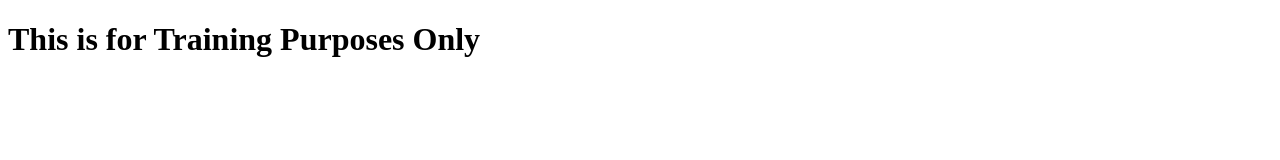
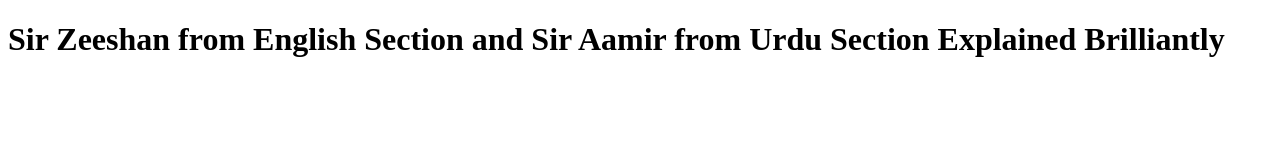
Before and after one commit to ArslanKAS/Bootcamp-2020, a plain HTML site: page index.html in a window 1280 px wide. Drawn offline with Linux system fonts and the light colour scheme.

Commit message:
Update index.html

```diff
--- a/index.html
+++ b/index.html
@@ -6,6 +6,6 @@
     <title>Document</title>
 </head>
 <body>
-    <h1>This is for Training Purposes Only</h1>
+    <h1>Sir Zeeshan from English Section and Sir Aamir from Urdu Section Explained Brilliantly</h1>
 </body>
 </html>
```
